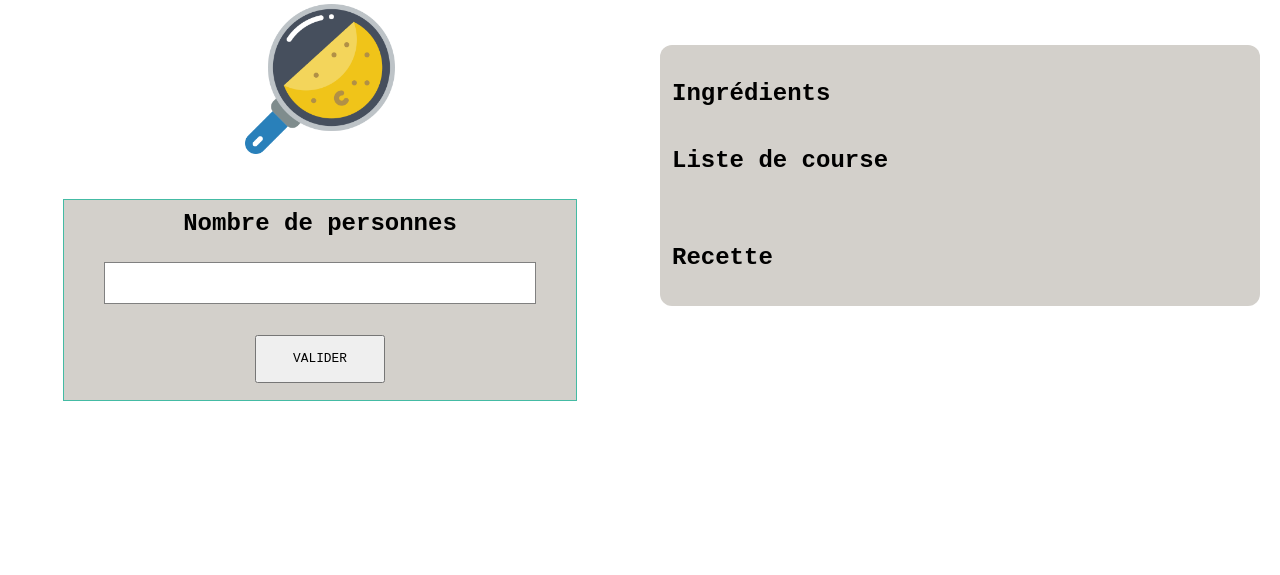
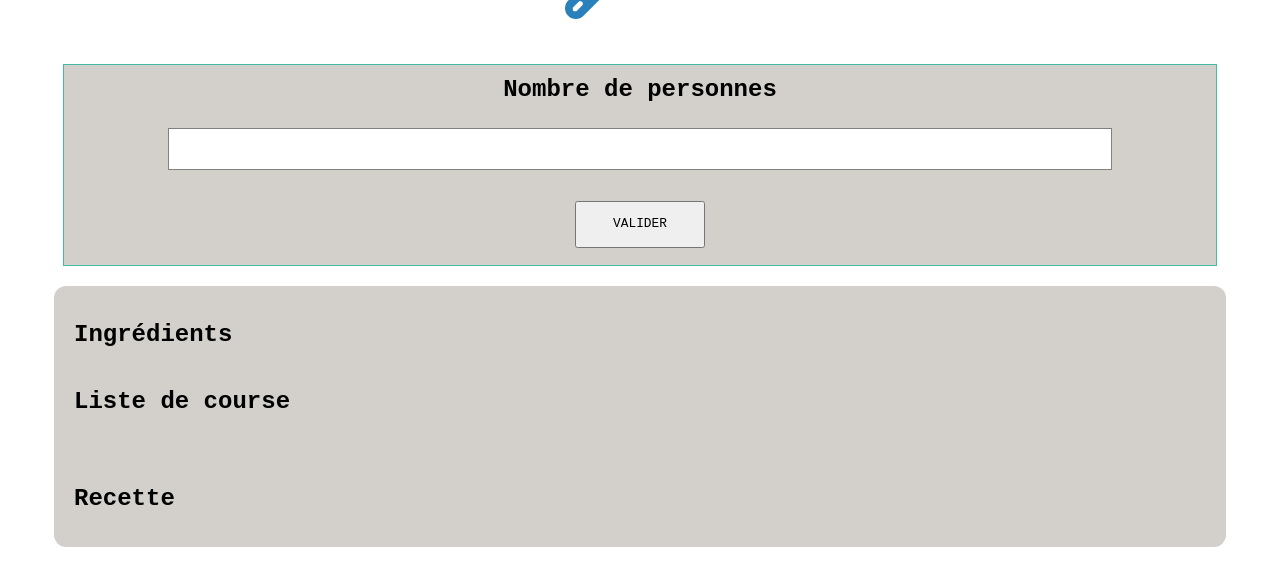
Before and after one commit to Boutroisjordan/Crepes-party, a plain HTML site: page index.html in a window 1280 px wide. Shown: the part 225-800 px from the top of the page. Drawn offline with Linux system fonts and the light colour scheme.

Commit message:
Update style.css

```diff
--- a/style.css
+++ b/style.css
@@ -111,7 +111,7 @@ h2 {
 
 .wrapper-list {
     width: 100%;
-    height: auto;
+    height: 50%;
     padding: 15px 0;
     display: flex;
     justify-content: center;
@@ -121,8 +121,8 @@ h2 {
 .container-list {
     width: 50%;
     height: 80%;
-    padding: 0 12px;
-    margin: 10px 0;
+    /* padding: 0 12px; */
+    margin: 10px 10px;
 }
 
 
@@ -150,8 +150,9 @@ h2 {
 
 .container-recette {
     width: 100%;
-    height: auto;
+    height: 50%;
     padding: 25px 0;
+    margin: 0 10px;
     height: 50%;
     overflow: hidden;
 }
@@ -224,7 +225,7 @@ ul li img {
   }
 
 
-@media screen and (max-width: 940px) {
+@media screen and (max-width: 1500px) {
     .wrapper {
         width: 100%;
         height: auto;
```
